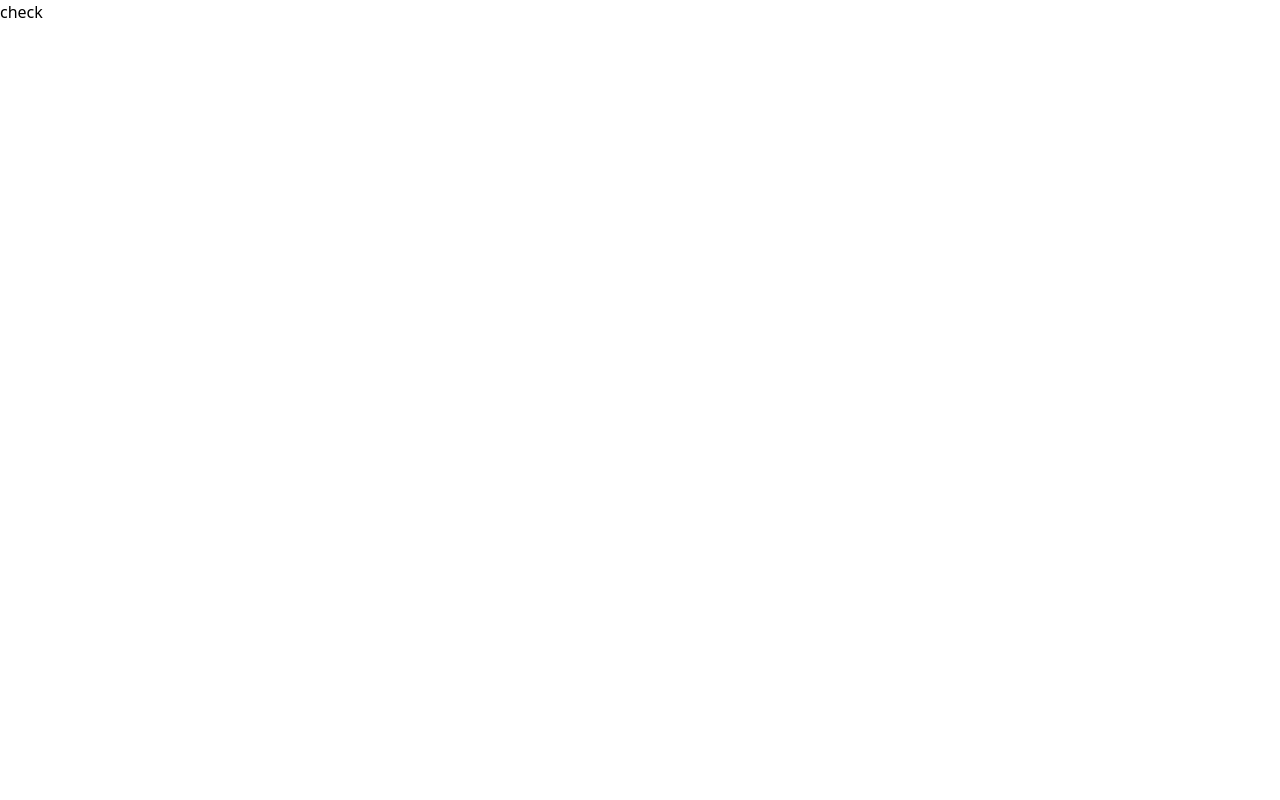
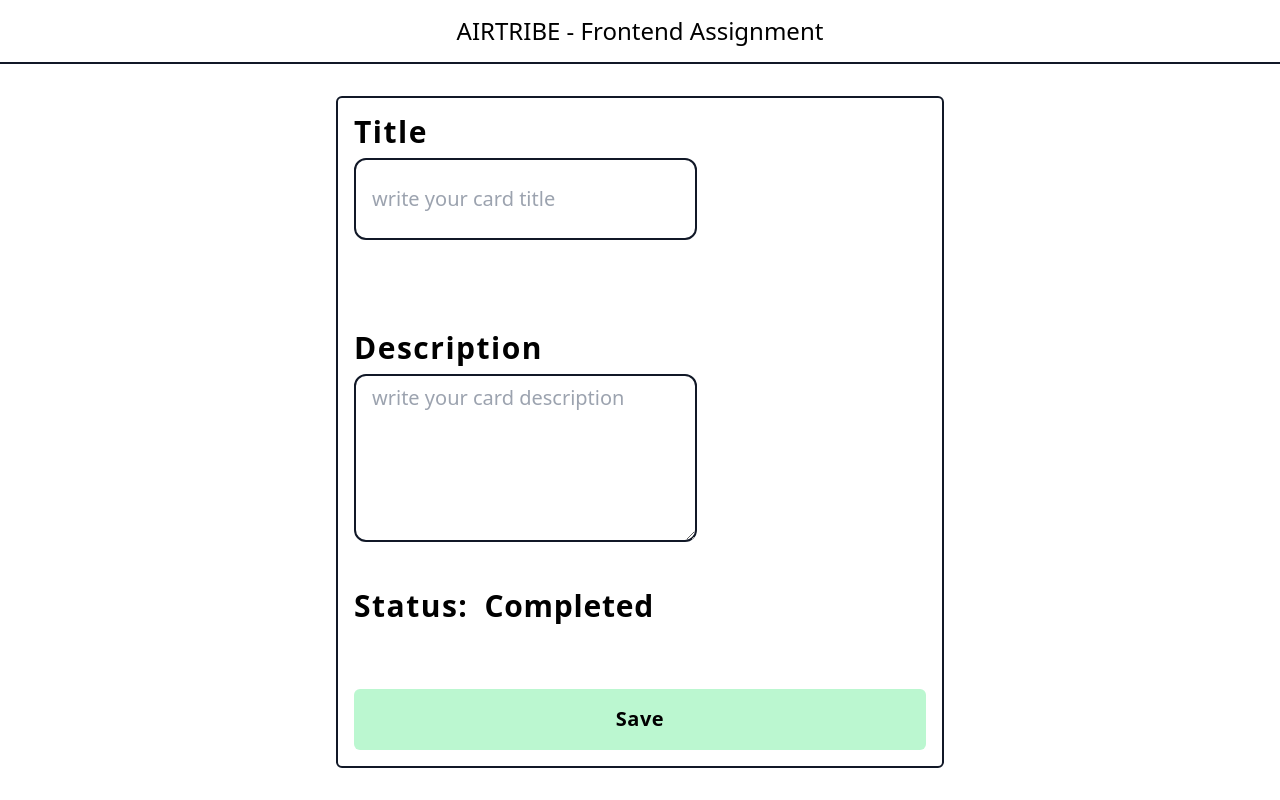
Before and after one commit to Manya67/airtribe-fe, a React (Vite) app: page /completed/new in a window 1280 px wide. Built offline with nearby package versions, Linux system fonts and the light colour scheme.

Commit message:
ui half way done

```diff
--- a/package.json
+++ b/package.json
@@ -10,8 +10,12 @@
     "preview": "vite preview"
   },
   "dependencies": {
+    "@reduxjs/toolkit": "^2.2.1",
     "react": "^18.2.0",
-    "react-dom": "^18.2.0"
+    "react-dom": "^18.2.0",
+    "react-icons": "^5.0.1",
+    "react-redux": "^9.1.0",
+    "react-router-dom": "^6.22.3"
   },
   "devDependencies": {
     "@types/react": "^18.2.64",
--- a/src/App.jsx
+++ b/src/App.jsx
@@ -1,5 +1,17 @@
+import { Provider } from "react-redux";
+import Heading from "./components/Heading";
+import store from "./store/store";
+import { Outlet } from "react-router-dom";
+
 function App() {
-  return <>check</>;
+  return (
+    <Provider store={store}>
+      <div className="h-[100vh] w-[100wh]">
+        <Heading />
+        <Outlet />
+      </div>
+    </Provider>
+  );
 }
 
 export default App;
--- /dev/null
+++ b/src/components/CardHeading.jsx
@@ -0,0 +1,39 @@
+import React from "react";
+import { GoPlus } from "react-icons/go";
+import { BsThreeDotsVertical } from "react-icons/bs";
+const CardHeading = ({ heading }) => {
+  const head =
+    heading === "notStarted"
+      ? "Not started"
+      : heading === "inProgress"
+      ? "In progress"
+      : "Completed";
+  return (
+    <div className="h-10 flex justify-between items-center border-b-2 px-2 border-gray-900">
+      <div className="flex w-auto gap-2 justify-center items-center">
+        <span
+          className={`text-xl font-bold -tracking-tight px-2 rounded-md ${
+            heading === "notStarted"
+              ? "bg-red-900"
+              : heading === "inProgress"
+              ? "bg-yellow-900"
+              : "bg-green-900"
+          }`}
+        >
+          {head}
+        </span>
+        <span>2</span>
+      </div>
+      <div className="flex w-auto gap-2 justify-center items-center">
+        <span>
+          <BsThreeDotsVertical />
+        </span>
+        <span>
+          <GoPlus />
+        </span>
+      </div>
+    </div>
+  );
+};
+
+export default CardHeading;
--- /dev/null
+++ b/src/components/Cards.jsx
@@ -0,0 +1,41 @@
+import React from "react";
+import SingleCard from "./SingleCard";
+import { useSelector } from "react-redux";
+import CardHeading from "./CardHeading";
+import NewCard from "./NewCard";
+import { GoPlus } from "react-icons/go";
+import { Link } from "react-router-dom";
+
+const Cards = ({ heading }) => {
+  const notStartedList = useSelector((store) => store.cardList.notStarted);
+  const inProgressList = useSelector((store) => store.cardList.inProgress);
+  const completedList = useSelector((store) => store.cardList.completed);
+  const list =
+    heading === "notStarted"
+      ? notStartedList
+      : heading === "inProgress"
+      ? inProgressList
+      : completedList;
+
+  return (
+    <div className="w-1/3 border-[1px] border-gray-900">
+      <CardHeading heading={heading} />
+      <div className="py-2 px-2 flex flex-col justify-center items-center gap-4 overflow-scroll">
+        {list &&
+          list.map((card) => {
+            return <SingleCard details={card} />;
+          })}
+
+        <Link
+          to={`/${heading}/new`}
+          className="h-16 border-[1px] w-full flex justify-start gap-2 text-xl items-center"
+        >
+          <span>New</span>
+          <GoPlus />
+        </Link>
+      </div>
+    </div>
+  );
+};
+
+export default Cards;
--- /dev/null
+++ b/src/components/Container.jsx
@@ -0,0 +1,14 @@
+import React from "react";
+import Cards from "./Cards";
+
+const Container = () => {
+  return (
+    <div className="h-[92vh] p-8 overflow-hidden flex gap-4">
+      <Cards heading="notStarted" />
+      <Cards heading="inProgress" />
+      <Cards heading="completed" />
+    </div>
+  );
+};
+
+export default Container;
--- /dev/null
+++ b/src/components/Heading.jsx
@@ -0,0 +1,12 @@
+import React from "react";
+
+const Heading = () => {
+  return (
+    <div className="h-[8vh] w-[100%] border-b-2 border-gray-900 flex justify-center items-center text-2xl">
+      {" "}
+      AIRTRIBE - Frontend Assignment{" "}
+    </div>
+  );
+};
+
+export default Heading;
--- /dev/null
+++ b/src/components/NewCard.jsx
@@ -0,0 +1,108 @@
+import React, { useEffect, useState } from "react";
+import { useDispatch, useSelector } from "react-redux";
+import {
+  completed_addItems,
+  inProgress_addItems,
+  notStarted_addItems,
+} from "../slice/CardListSlice";
+import { useNavigate, useParams } from "react-router-dom";
+
+const NewCard = () => {
+  const { heading, id } = useParams();
+  const [title, setTitle] = useState("");
+  const [desc, setDesc] = useState("");
+  const status =
+    heading === "notStarted"
+      ? "Not started"
+      : heading === "inProgress"
+      ? "In progress"
+      : "Completed";
+  const dispatch = useDispatch();
+  const navigate = useNavigate();
+  const handleTitleChange = (e) => {
+    setTitle(e.target.value);
+  };
+  const handleDescChange = (e) => {
+    setDesc(e.target.value);
+  };
+  const handleSaveClick = () => {
+    if (title && desc && heading) {
+      const card = {
+        id: Date.now(),
+        title,
+        desc,
+        status,
+      };
+      if (heading === "notStarted") dispatch(notStarted_addItems(card));
+      else if (heading === "InProgress") dispatch(inProgress_addItems(card));
+      else dispatch(completed_addItems(card));
+      navigate("/");
+    }
+  };
+  if (
+    heading === "notStarted" ||
+    heading === "inProgress" ||
+    heading === "completed"
+  ) {
+    return (
+      <div className="h-[92vh] p-8 overflow-hidden flex justify-center">
+        <div className="w-[50%] min-h-[50%] border-2 border-gray-900 p-4 flex flex-col rounded-md gap-3">
+          <div className="flex gap-2 h-2/6 items-start flex-col text-xl">
+            <label
+              htmlFor="title"
+              className="font-bold text-3xl -tracking-tighter"
+            >
+              Title
+            </label>
+            <input
+              id="title"
+              value={title}
+              onChange={handleTitleChange}
+              type="text"
+              required
+              placeholder="write your card title"
+              className=" border-2 border-gray-900 w-[60%] h-[40%] px-4 rounded-xl outline-none"
+            />
+          </div>
+          <div className="flex gap-2 h-2/6 items-start flex-col text-xl">
+            <label
+              htmlFor="desc"
+              className="font-bold text-3xl -tracking-tighter"
+            >
+              Description
+            </label>
+            <textarea
+              id="desc"
+              value={desc}
+              onChange={handleDescChange}
+              required
+              placeholder="write your card description"
+              rows="30"
+              cols="40"
+              className=" border-2 border-gray-900 w-[60%]  px-4 rounded-xl  outline-none py-2"
+            />
+          </div>
+          <div className="flex gap-2 h-1/6 items-center text-xl mb-5">
+            <span className="font-bold text-3xl -tracking-tighter">
+              Status:
+            </span>
+            <span className="text-3xl font-bold -tracking-tight px-2 rounded-md">
+              {status}
+            </span>
+          </div>
+          <button
+            type="submit"
+            onClick={handleSaveClick}
+            className="h-[10%] bg-green-200 px-3 rounded-md text-xl font-bold -tracking-tight"
+          >
+            Save
+          </button>
+        </div>
+      </div>
+    );
+  } else {
+    return <>EERORRO!!</>;
+  }
+};
+
+export default NewCard;
--- /dev/null
+++ b/src/components/SingleCard.jsx
@@ -0,0 +1,21 @@
+import React from "react";
+import { useNavigate } from "react-router-dom";
+
+const SingleCard = ({ details }) => {
+  const { id, title, desc, status } = details;
+  const navigate = useNavigate();
+  const handleOpenCardClick = () => {
+    navigate(`${status}/${id}`);
+  };
+  return (
+    <div
+      className="h-16 border-[1px] w-full px-2 py-1"
+      onClick={handleOpenCardClick}
+    >
+      <span className="text-xl font-semibold">{title}</span>
+      <p>{desc}</p>
+    </div>
+  );
+};
+
+export default SingleCard;
--- a/src/main.jsx
+++ b/src/main.jsx
@@ -2,9 +2,34 @@ import React from "react";
 import ReactDOM from "react-dom/client";
 import App from "./App.jsx";
 import "./index.css";
+import { RouterProvider, createBrowserRouter } from "react-router-dom";
+import NewCard from "./components/NewCard.jsx";
+import Container from "./components/Container";
 
+const AppRouter = createBrowserRouter([
+  {
+    path: "/",
+    element: <App />,
+    children: [
+      {
+        path: "",
+        element: <Container />,
+      },
+      // {
+      //   path: ":heading/:id",
+      //   element: <NewCard />,
+      // },
+      {
+        path: ":heading/new",
+        element: <NewCard />,
+      },
+      // {
+      //   path:":id",
+      //   element:
+      // }
+    ],
+  },
+]);
 ReactDOM.createRoot(document.getElementById("root")).render(
-  <React.StrictMode>
-    <App />
-  </React.StrictMode>
+  <RouterProvider router={AppRouter} />
 );
--- /dev/null
+++ b/src/slice/CardListSlice.jsx
@@ -0,0 +1,40 @@
+import { createSlice } from "@reduxjs/toolkit";
+
+const CartListSlice = createSlice({
+  name: "cartList",
+  initialState: { notStarted: [], inProgress: [], completed: [] },
+  reducers: {
+    notStarted_getItem: (state, action) => {},
+    notStarted_addItems: (state, action) => {
+      state.notStarted.push(action.payload);
+    },
+    notStarted_removeItems: (state, action) => {
+      const index = state.notStarted.indexOf(action.payload);
+      state.notStarted.splice(index, 1);
+    },
+    inProgress_addItems: (state, action) => {
+      state.inProgress.push(action.payload);
+    },
+    inProgress_removeItems: (state, action) => {
+      const index = state.inProgress.indexOf(action.payload);
+      state.inProgress.splice(index, 1);
+    },
+    completed_addItems: (state, action) => {
+      state.completed.push(action.payload);
+    },
+    completed_removeItems: (state, action) => {
+      const index = state.completed.indexOf(action.payload);
+      state.completed.splice(index, 1);
+    },
+  },
+});
+export const {
+  notStarted_addItems,
+  notStarted_removeItems,
+  inProgress_addItems,
+  inProgress_removeItems,
+  completed_addItems,
+  completed_removeItems,
+  notStarted_getItem,
+} = CartListSlice.actions;
+export default CartListSlice.reducer;
--- /dev/null
+++ b/src/store/store.jsx
@@ -0,0 +1,9 @@
+import { configureStore } from "@reduxjs/toolkit";
+import CardListSlice from "../slice/CardListSlice";
+
+const store = configureStore({
+  reducer: {
+    cardList: CardListSlice,
+  },
+});
+export default store;
```
Also changed, not shown: 1 other file (tests, documents, lock files or other folders).
